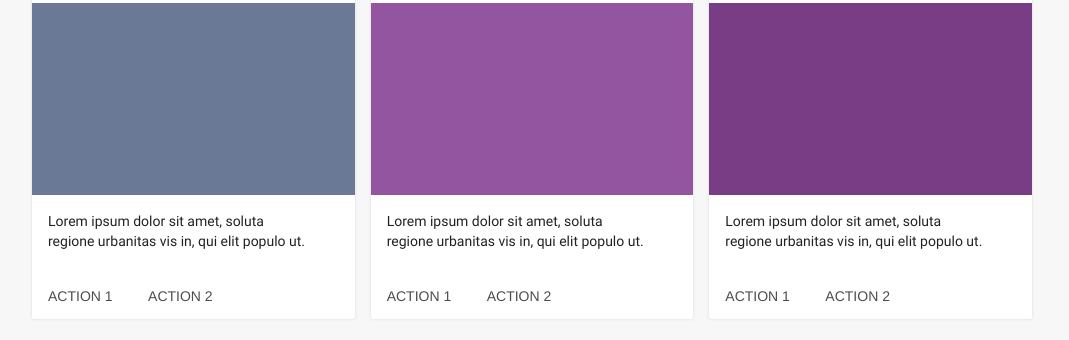
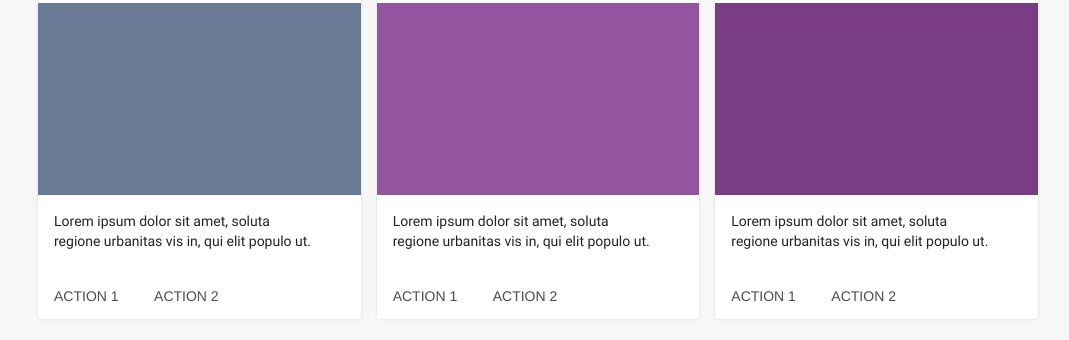
Before and after one commit to ponada/test-project, a website: page src/markup/index.html in a window 1280 px wide. Shown: the part 170-510 px from the top of the page, without its empty margins (102-1171 px from the left). Drawn offline with nearby package versions, Linux system fonts and the light colour scheme; files that its build step writes are made by us from their sources; files whose address does not match are found by name; a web font is replaced by a local one.

Commit message:
Delete padding from class window in desktop

```diff
--- a/src/styles/sass/components/global.scss
+++ b/src/styles/sass/components/global.scss
@@ -130,6 +130,10 @@ textarea {
 .window {
   padding: 39px 43px 39px 31px;
   min-height: 100vh;
+  @media (min-width: 767px) {
+	padding-left: 0;
+	padding-right: 0;
+  }
 }
 
 .window-black {
```
Also changed, not shown: build/css/main.css.
